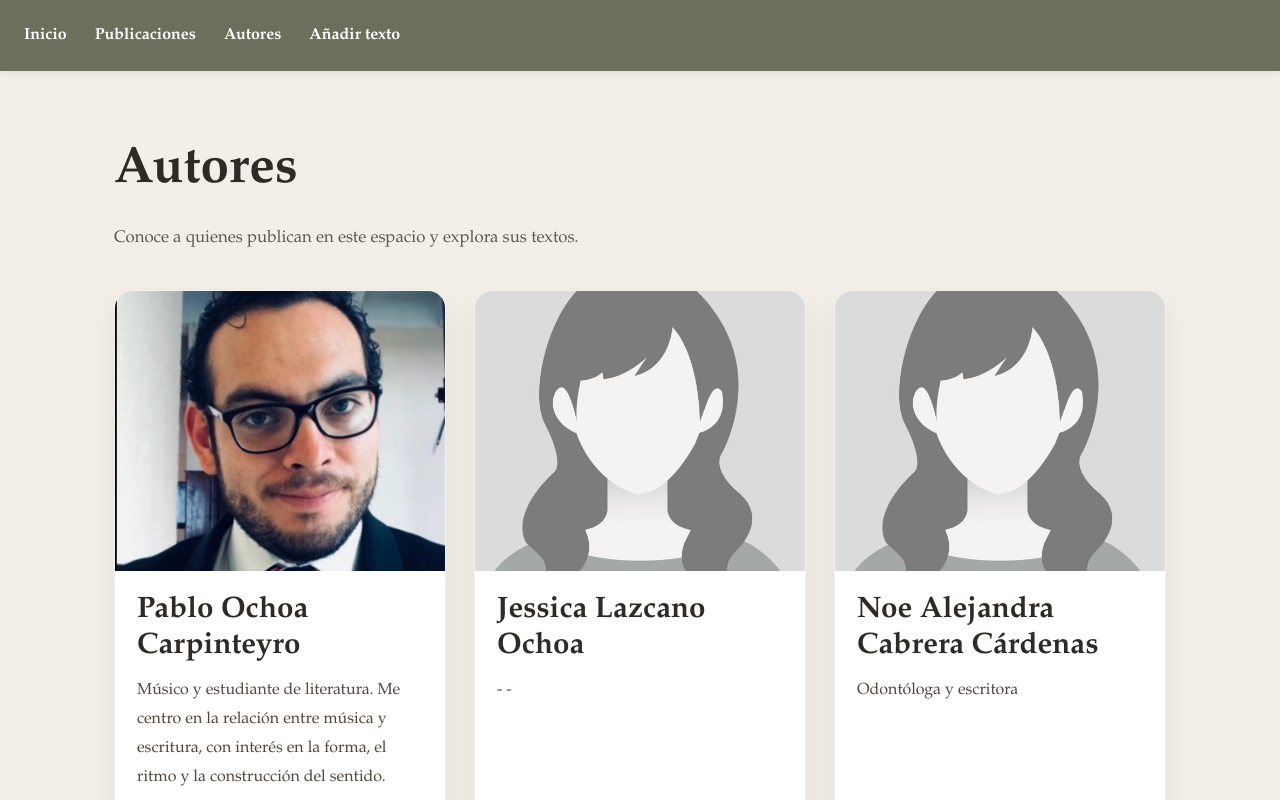
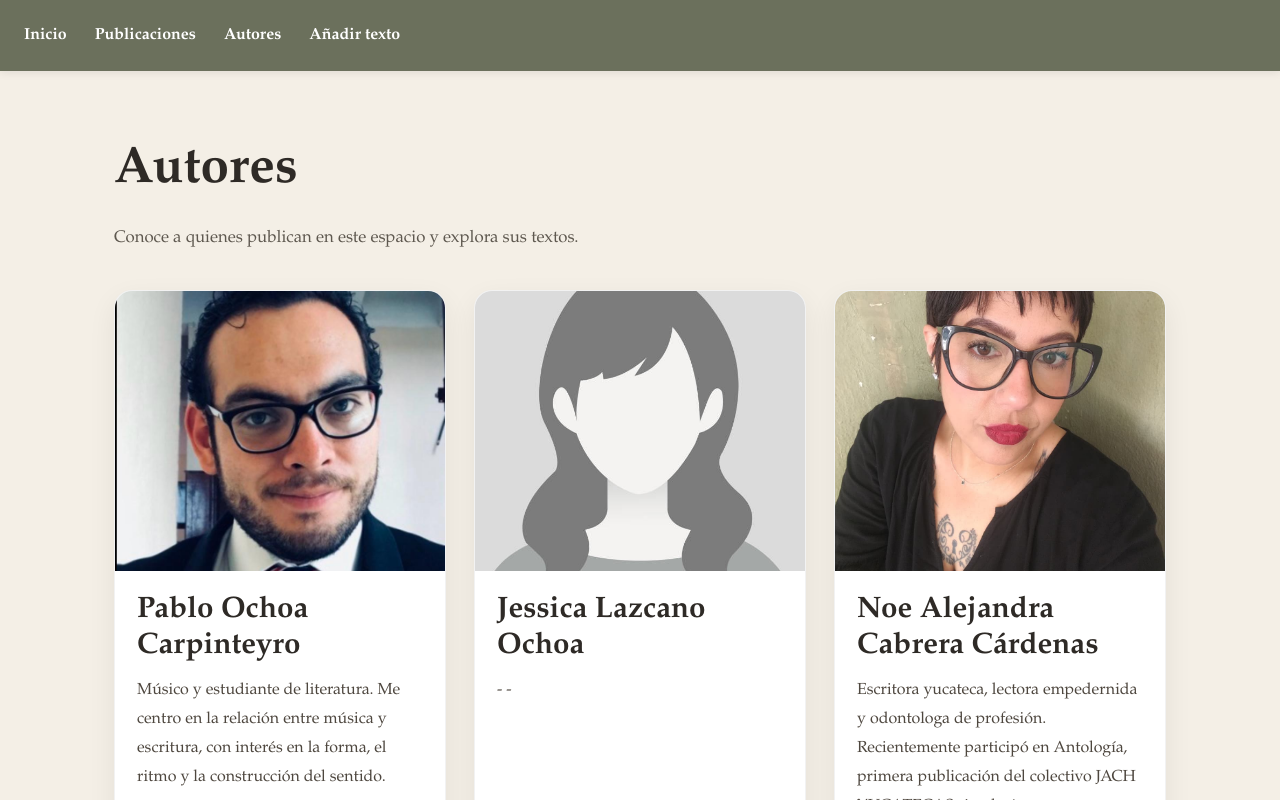
Before and after one commit to pabloMoore29/blog-taller, a React (Vite) app: page /authors in a window 1280 px wide. Shown: the top 800 px of the page. Built offline with nearby package versions, Linux system fonts and the light colour scheme; no server answers; the database is empty.

Commit message:
profile 2

```diff
--- a/src/data/authors.js
+++ b/src/data/authors.js
@@ -1,5 +1,6 @@
 import pabloProfile from "../assets/authors/pabloProfile.jpeg"
 import avatarF from "../assets/avatarF.jpg"
+import authorF2 from "../assets/authors/autorW2.jpeg"
 
 const authors = {
   "p.ochoa@literatura.com": {
@@ -16,8 +17,8 @@ const authors = {
 
   "a.cabrera@literatura.com": {
     name: "Noe Alejandra Cabrera Cárdenas",
-    image: avatarF,
-    bio: "Odontóloga y escritora"
+    image: authorF2,
+    bio: "Escritora yucateca, lectora empedernida y odontologa de profesión. Recientemente participó en Antología, primera publicación del colectivo JACH YUCATECAS siendo ésta su tercera publicación. Previamente participó en Antologia de Amores Toxicos de la editorial Factor Literario y su primer libro No estamos locas de la editorial Barkers 'n Jules. Por el momento quiere seguir mejorando forjando su camino como escritora sin dejar de un lado el aprendizaje."
   }
 };
 
```
Also changed, not shown: src/assets/authors/autorW2.jpeg (added).
